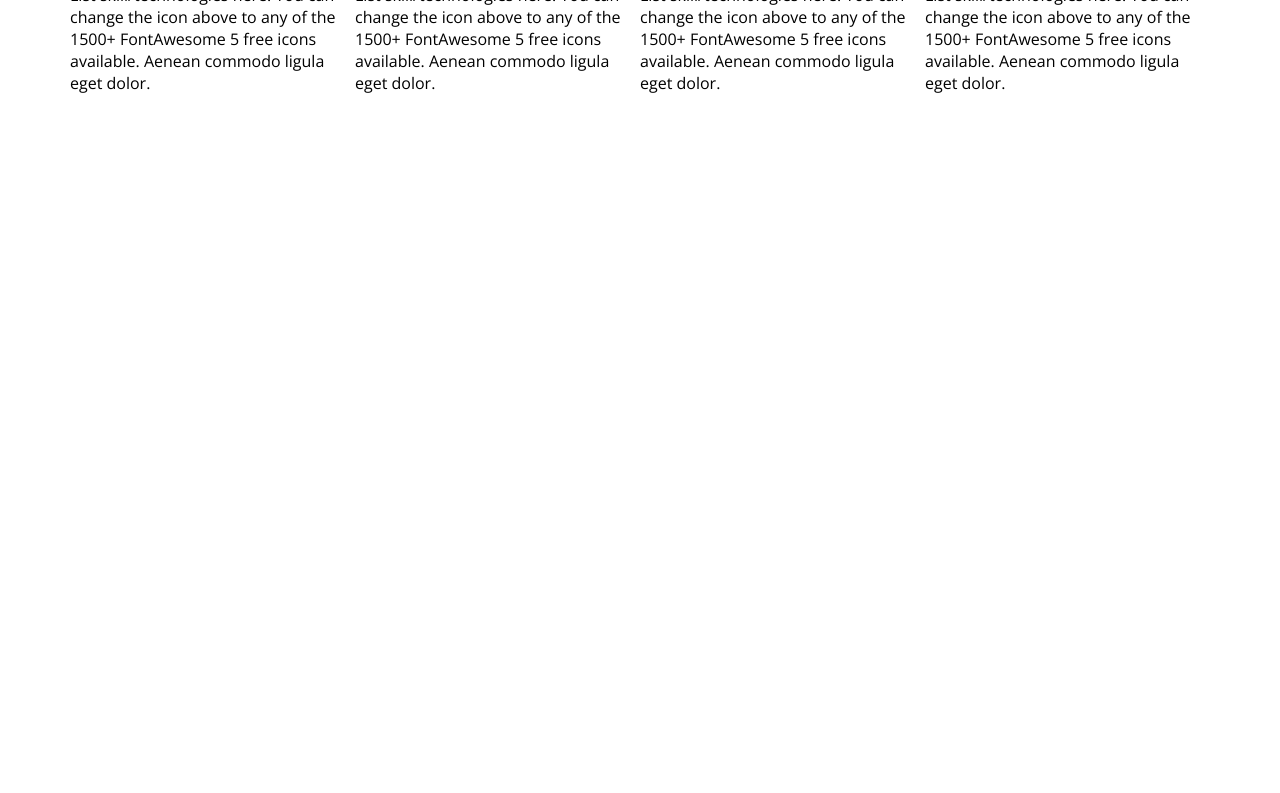
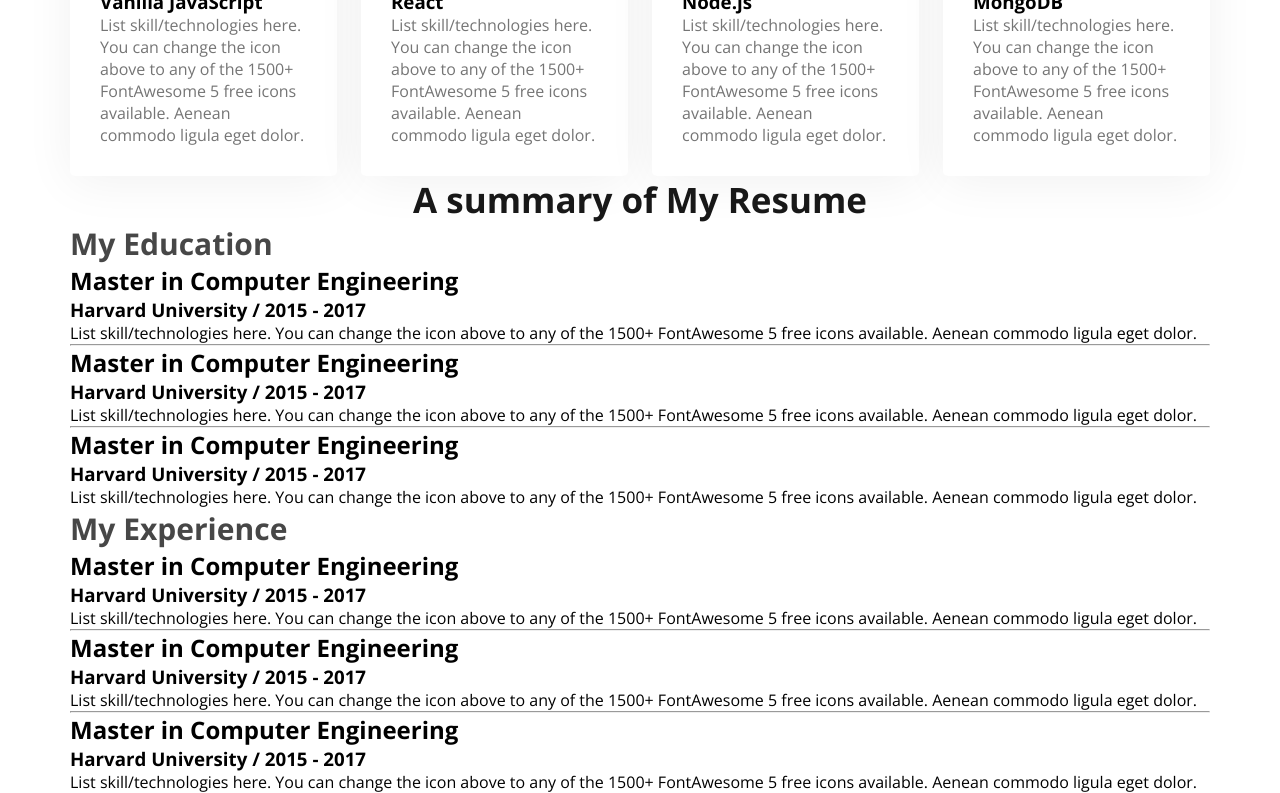
Before and after one commit to shahajalal-shawon/My-First-Portfolio, a plain HTML site: page index.html in a window 1280 px wide. Shown: the part 1663-2456 px from the top of the page. Before the commit the page ends 1757 px from the top, so only its background shows below. Drawn offline with nearby package versions, Linux system fonts and the light colour scheme.

Commit message:
resume content added

```diff
--- a/css/style.css
+++ b/css/style.css
@@ -122,4 +122,25 @@ main{
 
 .skill_container{
     display: flex;
+    gap: 24px;
 }
+.skill{
+    padding: 30px;
+    border-radius: 5px;
+    background: #FFF;
+    box-shadow: 0px 6px 50px 0px rgba(0, 0, 0, 0.06);
+
+}
+
+
+.skill_dsc{
+    color:  #757575;
+}
+.resume_coloum_tittle{
+    color:  #474747;
+    font-size: 30px;
+    font-weight: 700;
+}
+.resume_coloum{
+    /* display: flex; */
+}
--- a/index.html
+++ b/index.html
@@ -89,6 +89,67 @@
         </div>
     </section>
 
+    <section>
+        <h3 class="section_tittle">A summary of My Resume</h3>
+        <div class="resume_coloum">
+            <h3 class="resume_coloum_tittle">My Education</h3>
+
+            <div class="resume_item">
+                <h2 class="rasume_item_tittle">Master in Computer Engineering</h2>
+                <h3 class="resume_item_info">Harvard University / 2015 - 2017</h3>
+                <p class="resume_item_dsc">List skill/technologies here. You can change the icon above
+                    to any of the 1500+ FontAwesome 5 free icons available. Aenean commodo ligula eget dolor.</p>
+            </div>
+            <hr>
+            <div class="resume_item">
+                <h2 class="rasume_item_tittle">Master in Computer Engineering</h2>
+                <h3 class="resume_item_info">Harvard University / 2015 - 2017</h3>
+                <p class="resume_item_dsc">List skill/technologies here. You can change the icon above
+                    to any of the 1500+ FontAwesome 5 free icons available. Aenean commodo ligula eget dolor.</p>
+            </div>
+            <hr>
+            <div class="resume_item">
+                <h2 class="rasume_item_tittle">Master in Computer Engineering</h2>
+                <h3 class="resume_item_info">Harvard University / 2015 - 2017</h3>
+                <p class="resume_item_dsc">List skill/technologies here. You can change the icon above
+                    to any of the 1500+ FontAwesome 5 free icons available. Aenean commodo ligula eget dolor.</p>
+            </div>
+
+
+        </div>
+        <div class="resume_coloum">
+            <h3 class="resume_coloum_tittle">My Experience</h3>
+
+            <div class="resume_item">
+                <h2 class="rasume_item_tittle">Master in Computer Engineering</h2>
+                <h3 class="resume_item_info">Harvard University / 2015 - 2017</h3>
+                <p class="resume_item_dsc">List skill/technologies here. You can change the icon above
+                    to any of the 1500+ FontAwesome 5 free icons available. Aenean commodo ligula eget dolor.</p>
+            </div>
+            <hr>
+            <div class="resume_item">
+                <h2 class="rasume_item_tittle">Master in Computer Engineering</h2>
+                <h3 class="resume_item_info">Harvard University / 2015 - 2017</h3>
+                <p class="resume_item_dsc">List skill/technologies here. You can change the icon above
+                    to any of the 1500+ FontAwesome 5 free icons available. Aenean commodo ligula eget dolor.</p>
+            </div>
+            <hr>
+            <div class="resume_item">
+                <h2 class="rasume_item_tittle">Master in Computer Engineering</h2>
+                <h3 class="resume_item_info">Harvard University / 2015 - 2017</h3>
+                <p class="resume_item_dsc">List skill/technologies here. You can change the icon above
+                    to any of the 1500+ FontAwesome 5 free icons available. Aenean commodo ligula eget dolor.</p>
+            </div>
+
+
+
+        </div>
+
+
+
+
+
+    </section>
 </main>
 <footer>
 
```
